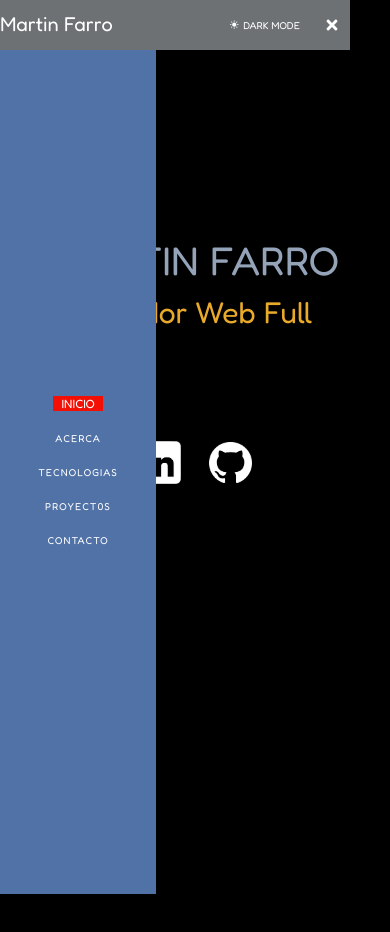
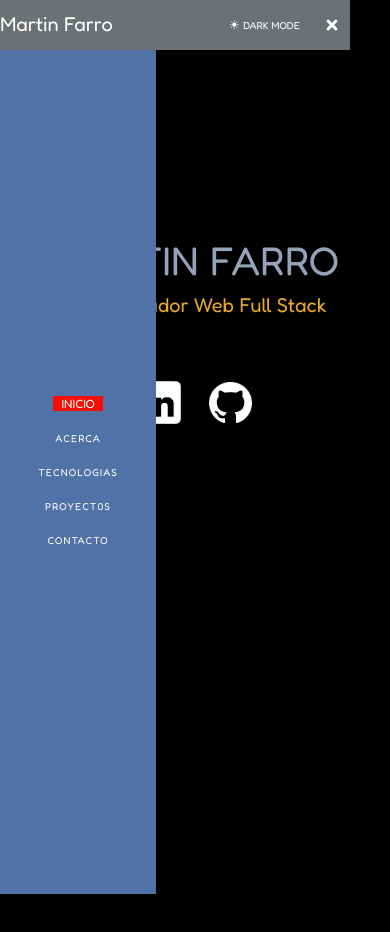
Before and after one commit to MartinFarro2020/Portafolio_MartinFarro, a React (Vite) app: page / in a window 390 px wide. Shown: the top 932 px of the page. Built offline with nearby package versions, Linux system fonts and the light colour scheme; a web font is replaced by a local one.

Commit message:
desarrolladorweb

```diff
--- a/src/components/Header.jsx
+++ b/src/components/Header.jsx
@@ -31,7 +31,7 @@ const Header = () => {
                           <div  className="flex flex-col justify-center items-center mt-[230px] sm:mt-[300px] gap-14">
                               <div className="flex flex-col justify-center items-center">
                                     <p className="flex text-[40px] text-[#94a3b8] dark:text-[#1e293b] font-fredoka-sans">MARTIN FARRO</p>
-                                    <p className="flex text-[30px] text-[#e9aa2b] dark:text-[#FFC300] font-fredoka-sans">Desarrollador Web Full Stack</p>
+                                    <p className="flex text-[20px] sm:text-[30px] text-[#e9aa2b] dark:text-[#FFC300] font-fredoka-sans">Desarrollador Web Full Stack</p>
                               </div>
 
                               <div className="flex items-center gap-4 ">
```
